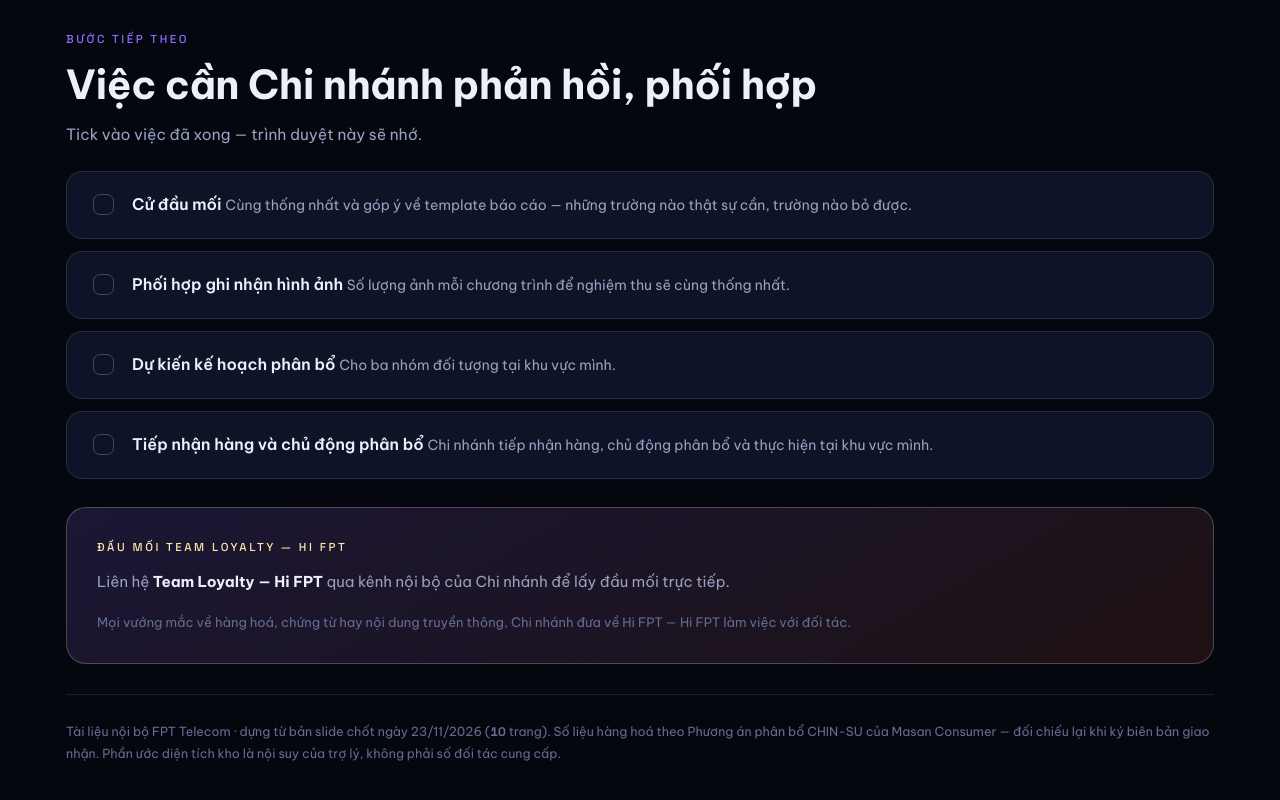
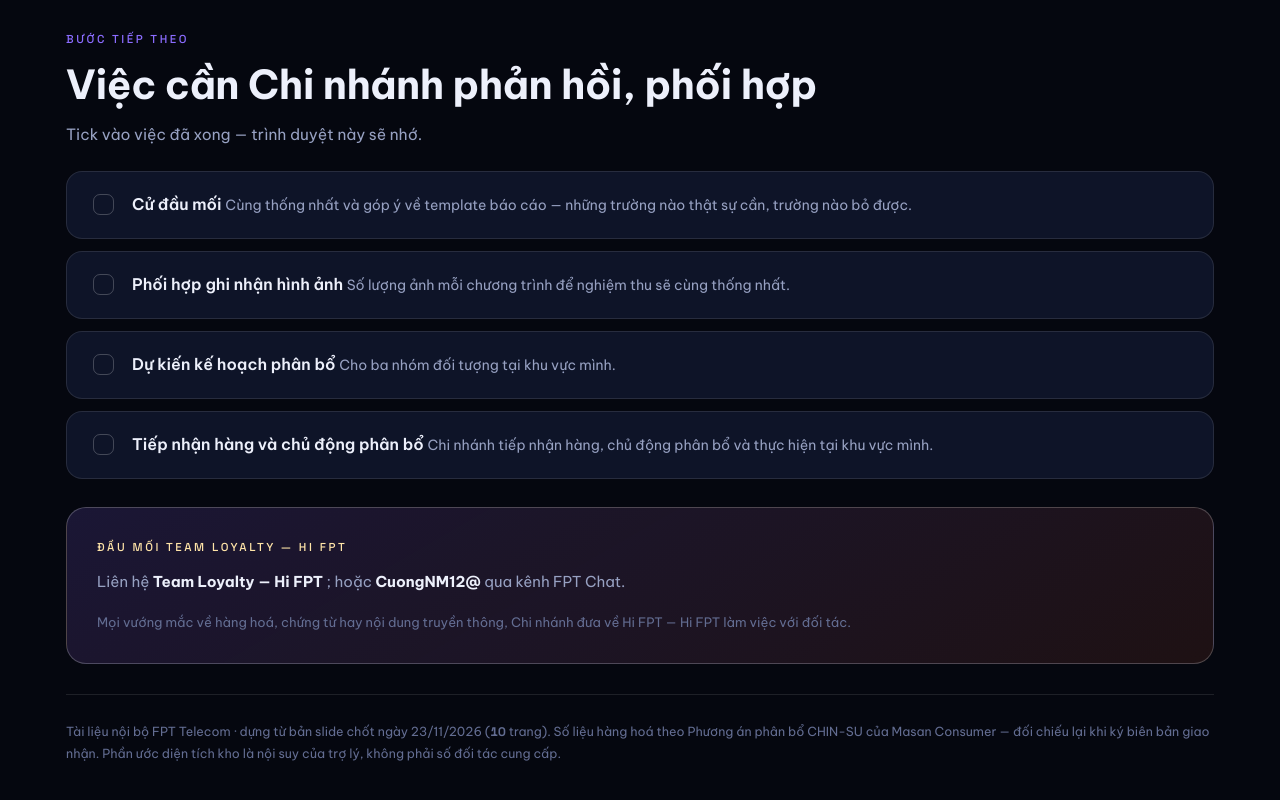
Before and after one commit to hoclamai/FPTxChinSu, a plain HTML site: page index.html in a window 1280 px wide. Shown: the part 5929-6729 px from the top of the page. Drawn offline with Linux system fonts and the light colour scheme.

Commit message:
Bổ sung kênh liên hệ FPT Chat vào dòng đầu mối
Co-Authored-By: Claude Opus 5 <noreply@anthropic.com>

```diff
--- a/index.html
+++ b/index.html
@@ -526,7 +526,7 @@ details.qa summary:focus-visible{outline:2px solid var(--star); outline-offset:-
 
   <div class="contact" style="margin-top:28px">
     <p class="eyebrow" style="color:var(--star)">Đầu mối Team Loyalty — Hi FPT</p>
-    <p style="color:var(--dim); font-size:15px; margin-top:6px">Liên hệ <b style="color:var(--ink)">Team Loyalty — Hi FPT</b> qua kênh nội bộ của Chi nhánh để lấy đầu mối trực tiếp.</p>
+    <p style="color:var(--dim); font-size:15px; margin-top:6px">Liên hệ <b style="color:var(--ink)">Team Loyalty — Hi FPT</b> ; hoặc <b style="color:var(--ink)">CuongNM12@</b> qua kênh FPT Chat.</p>
     <p class="note" style="margin-top:18px">Mọi vướng mắc về hàng hoá, chứng từ hay nội dung truyền thông, Chi nhánh đưa về Hi FPT — Hi FPT làm việc với đối tác.</p>
   </div>
 
```
